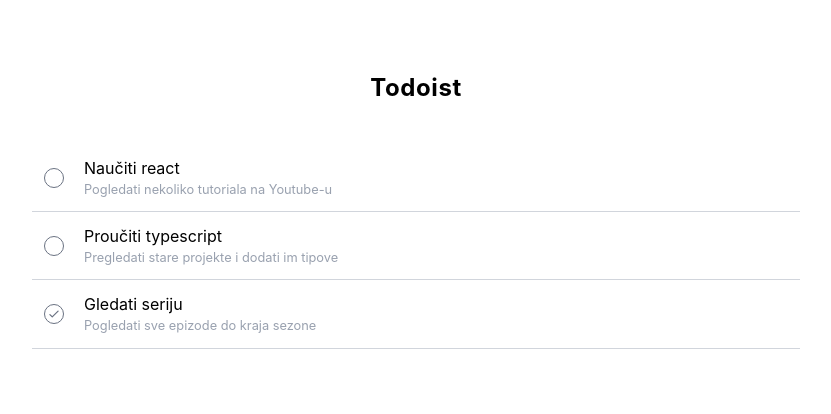
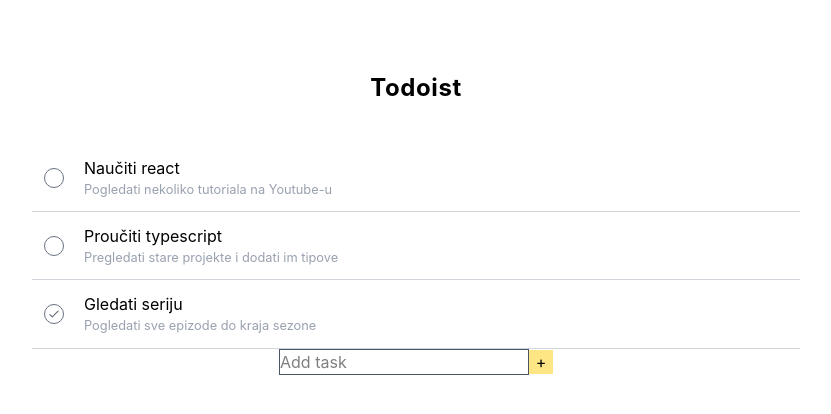
Before and after one commit to krunoslav-k/todoist-clone, a React (Vite) app: page / in a window 1280 px wide. Shown: the top 414 px of the page, without its empty margins (224-1055 px from the left). Built offline with nearby package versions, Linux system fonts and the light colour scheme.

Commit message:
feat: make AddTodoForm component and enable adding new todos

```diff
--- a/src/App.tsx
+++ b/src/App.tsx
@@ -1,6 +1,8 @@
 import { useState } from "react";
 import TodoItem from "./components/TodoItem";
 import { dummyData } from "./data/dummyData";
+import AddTodoForm from "./components/AddTodoForm";
+import type Todo from "./types/todo";
 
 function App() {
   const [todos, setTodos] = useState(dummyData);
@@ -9,6 +11,16 @@ function App() {
     setTodos((prevTodos) =>
       prevTodos.map((todo) => (todo.id === id ? { ...todo, completed } : todo)),
     );
+  }
+
+  function addTodo(title: string) {
+    const newTodo: Todo = {
+      id: Date.now(),
+      title: title,
+      description: "",
+      completed: false,
+    };
+    setTodos((prevTodos) => [...prevTodos, newTodo]);
   }
 
   return (
@@ -25,6 +37,7 @@ function App() {
           );
         })}
       </div>
+      <AddTodoForm handleAddTodo={addTodo} />
     </main>
   );
 }
--- /dev/null
+++ b/src/components/AddTodoForm.tsx
@@ -0,0 +1,33 @@
+import { useState } from "react";
+
+interface AddTodoFormProps {
+  handleAddTodo: (title: string) => void;
+}
+
+export default function AddTodoForm({ handleAddTodo }: AddTodoFormProps) {
+  const [input, setInput] = useState("");
+
+  function handleSubmit(e: React.FormEvent<HTMLFormElement>) {
+    e.preventDefault();
+
+    if (!input.trim()) return;
+
+    handleAddTodo(input.trim());
+    setInput("");
+  }
+
+  return (
+    <form onSubmit={handleSubmit}>
+      <input
+        type="text"
+        value={input}
+        onChange={(e) => setInput(e.target.value)}
+        placeholder="Add task"
+        className="border border-gray-600"
+      />
+      <button type="submit" className="bg-amber-200 w-6 h-6">
+        +
+      </button>
+    </form>
+  );
+}
```
